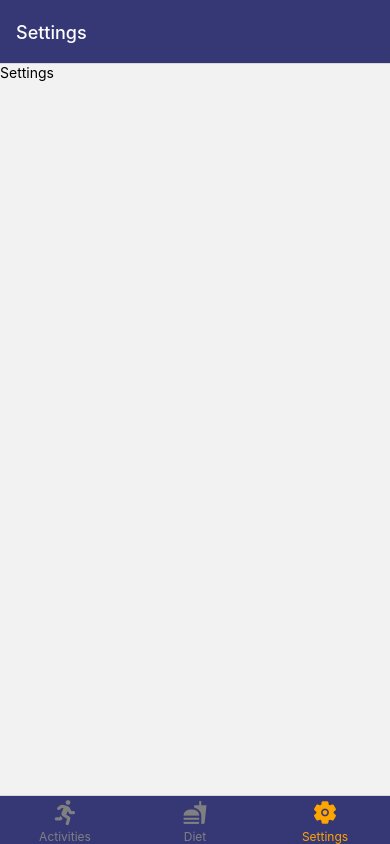
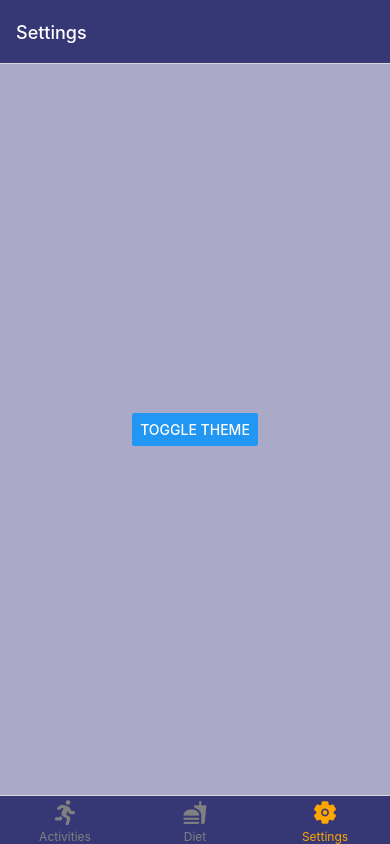
Before and after one commit to ansonhex/CS5520-assignment-2, a React Native app: screen /Settings in a window 390 px wide. Built offline with nearby package versions, Linux system fonts and the light colour scheme.

Commit message:
added context for colors & implemented settings page

```diff
--- a/App.js
+++ b/App.js
@@ -11,6 +11,8 @@ import MaterialIcons from "@expo/vector-icons/MaterialIcons";
 import FontAwesome5 from "@expo/vector-icons/FontAwesome5";
 import Ionicons from "@expo/vector-icons/Ionicons";
 import colors from "./styles/colors";
+import ThemeProvider, { useTheme } from "./context/ThemeContext";
+import { useContext } from "react";
 
 const Tab = createBottomTabNavigator();
 const Stack = createStackNavigator();
@@ -23,6 +25,7 @@ const defaultScreenOptions = {
 };
 
 function ActivitiesStack() {
+  const { theme } = useTheme();
   return (
     <Stack.Navigator screenOptions={defaultScreenOptions}>
       <Stack.Screen
@@ -44,6 +47,7 @@ function ActivitiesStack() {
 }
 
 function DietStack() {
+  const { theme } = useTheme();
   return (
     <Stack.Navigator screenOptions={defaultScreenOptions}>
       <Stack.Screen
@@ -64,9 +68,13 @@ function DietStack() {
   );
 }
 
-export default function App() {
+function MainApp() {
+  const { theme } = useTheme();
   return (
-    <View style={styles.container}>
+    <ThemeProvider>
+      <View
+        style={[styles.container, { backgroundColor: theme.backgroundColor }]}
+      >
         <NavigationContainer>
           <Tab.Navigator
             screenOptions={({ route }) => ({
@@ -108,7 +116,16 @@ export default function App() {
           </Tab.Navigator>
         </NavigationContainer>
       </View>
+    </ThemeProvider>
   );
+}
+
+export default function App() {
+  return (
+    <ThemeProvider>
+      <MainApp />
+    </ThemeProvider>
+  )
 }
 
 const styles = StyleSheet.create({
--- a/Screens/Settings.jsx
+++ b/Screens/Settings.jsx
@@ -1,14 +1,28 @@
-import { StyleSheet, Text, View } from 'react-native'
-import React from 'react'
+import { Button, StyleSheet, Text, View } from "react-native";
+import React, { useContext } from "react";
+import { useTheme } from "../context/ThemeContext";
 
 const Settings = () => {
+  const { theme, toggleTheme } = useTheme();
+
   return (
-    <View>
-      <Text>Settings</Text>
+    <View
+      style={[styles.container, { backgroundColor: theme.backgroundColor }]}
+    >
+      <Button title="Toggle Theme" onPress={toggleTheme} />
     </View>
-  )
-}
+  );
+};
 
-export default Settings
+export default Settings;
 
-const styles = StyleSheet.create({})
+const styles = StyleSheet.create({
+  container: {
+    flex: 1,
+    justifyContent: "center",
+    alignItems: "center",
+  },
+  text: {
+    fontSize: 20,
+  },
+});
--- /dev/null
+++ b/context/ThemeContext.js
@@ -0,0 +1,33 @@
+import React, { createContext, useState, useContext } from "react";
+import colors from "../styles/colors";
+
+const ThemeContext = createContext();
+
+export const ThemeProvider = ({ children }) => {
+  const [isDarkTheme, setIsDarkTheme] = useState(false);
+
+  const toggleTheme = () => {
+    setIsDarkTheme(!isDarkTheme);
+  };
+
+  const theme = {
+    backgroundColor: isDarkTheme ? colors.primaryBgDark : colors.secondaryBg,
+    textColor: isDarkTheme ? colors.lightText : colors.darkText,
+  };
+
+  return (
+    <ThemeContext.Provider value={{ theme, toggleTheme }}>
+      {children}
+    </ThemeContext.Provider>
+  );
+};
+
+export const useTheme = () => {
+  const context = useContext(ThemeContext);
+  if (context === undefined) {
+    throw new Error('useTheme must be used within a ThemeProvider');
+  }
+  return context;
+};
+
+export default ThemeProvider;
--- a/styles/colors.js
+++ b/styles/colors.js
@@ -1,6 +1,9 @@
 const colors = {
   primaryBg: "#363876",
   secondaryBg: "#AAAAC8",
+  primaryBgDark: "#605E90",
+  darkText: "#363876",
+  lightText: "#fff",
 }
 
 export default colors;
```
Lines whose indentation alone changed are shown as unchanged.
